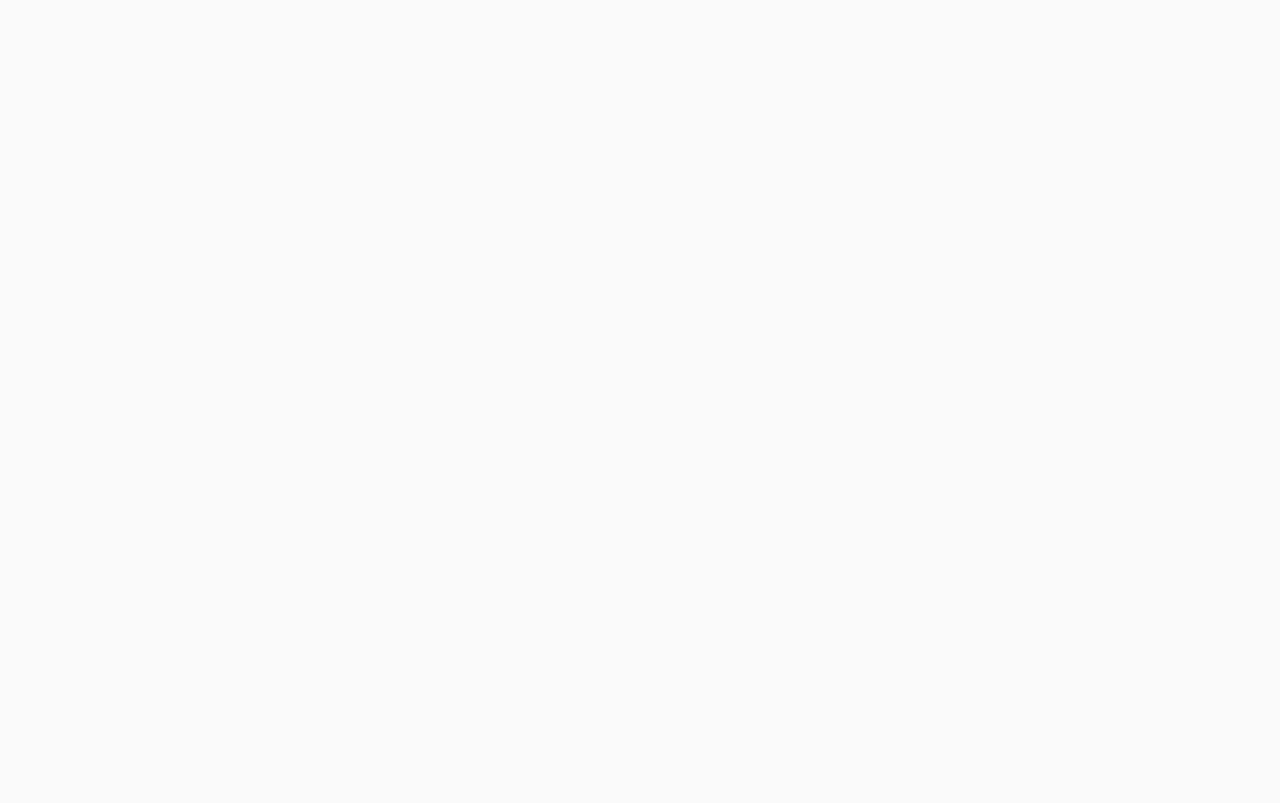
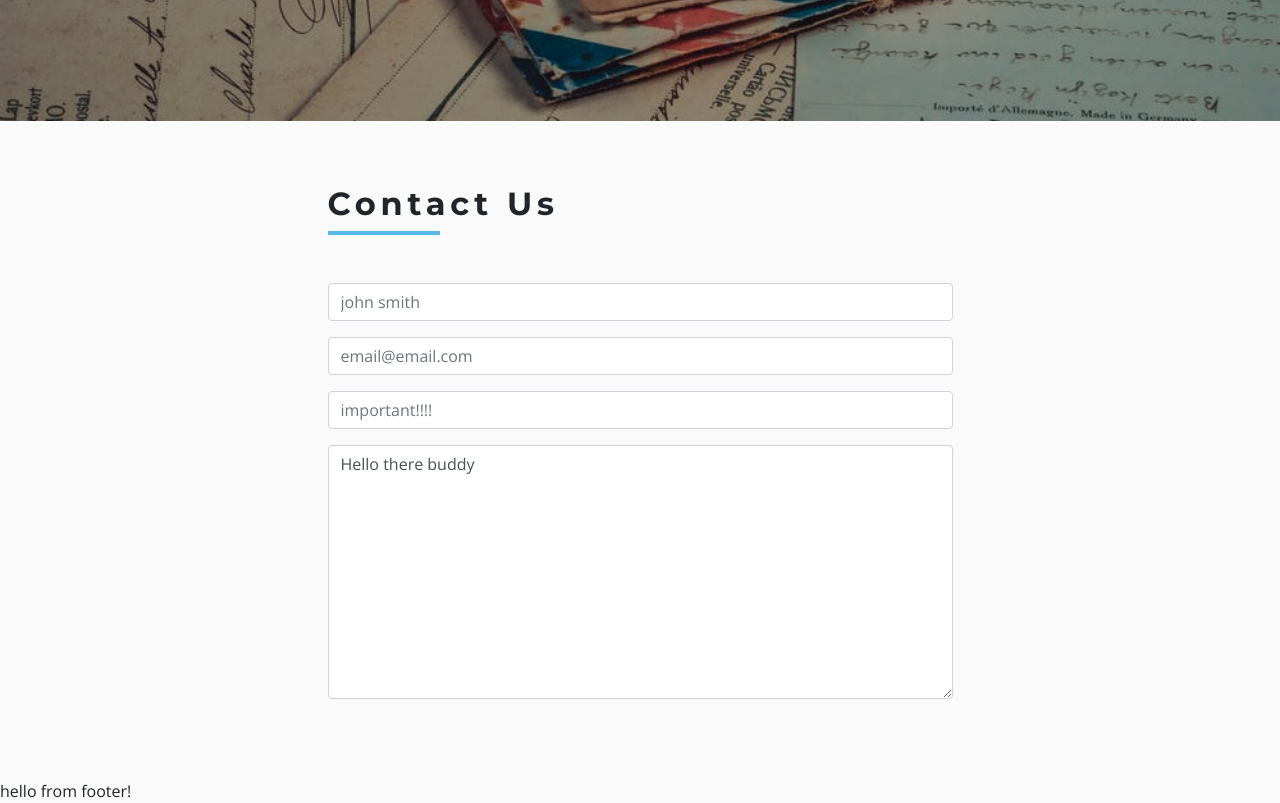
Before and after one commit to haveeru/react-tech-store, a React (Create React App) app: page /contact in a window 1280 px wide. Shown: the part 420-1223 px from the top of the page. Before the commit the page ends 800 px from the top, so only its background shows below. Built offline with nearby package versions, Linux system fonts and the light colour scheme.

Commit message:
contact us

```diff
--- /dev/null
+++ b/src/components/ContactPage/Contact.js
@@ -0,0 +1,51 @@
+import React from 'react';
+import Title from '../../components/Title';
+
+const Contact = () => {
+    return (
+        <section className="py-5">
+            <div className="row">
+                <div className="col-10 mx-auto col-md-6 my-3">
+                    <Title title="contact us"/>
+                    <form className="mt-5">
+                        <div className="form-group">
+                            <input
+                                type="text"
+                                name="firstName"
+                                placeholder="john smith"
+                                className="form-control"
+                            />
+                        </div>
+                        <div className="form-group">
+                            <input
+                                type="email"
+                                name="email"
+                                placeholder="email@email.com"
+                                className="form-control"
+                            />
+                        </div>
+                        <div className="form-group">
+                            <input
+                                type="text"
+                                name="subject"
+                                placeholder="important!!!!"
+                                className="form-control"
+                            />
+                        </div>
+                        <div className="form-group">
+                            <textarea
+                                name="message"
+                                className="form-control"
+                                rows="10"
+                            >
+                                Hello there buddy
+                            </textarea>
+                        </div>
+                    </form>
+                </div>
+            </div>
+        </section>
+    );
+};
+
+export default Contact;
--- a/src/pages/ContactPage.js
+++ b/src/pages/ContactPage.js
@@ -1,9 +1,16 @@
 import React from 'react';
+import Hero from '../components/Hero';
+import contactBcg from '../images/contactBcg.jpeg';
+import Contact from '../components/ContactPage/Contact';
 
 const ContactPage = () => {
     return (
         <>
-            <h1>Hellow from Contact Page</h1>
+            <Hero
+                img={contactBcg}
+            >
+            </Hero>
+            <Contact/>
         </>
     );
 };
```
